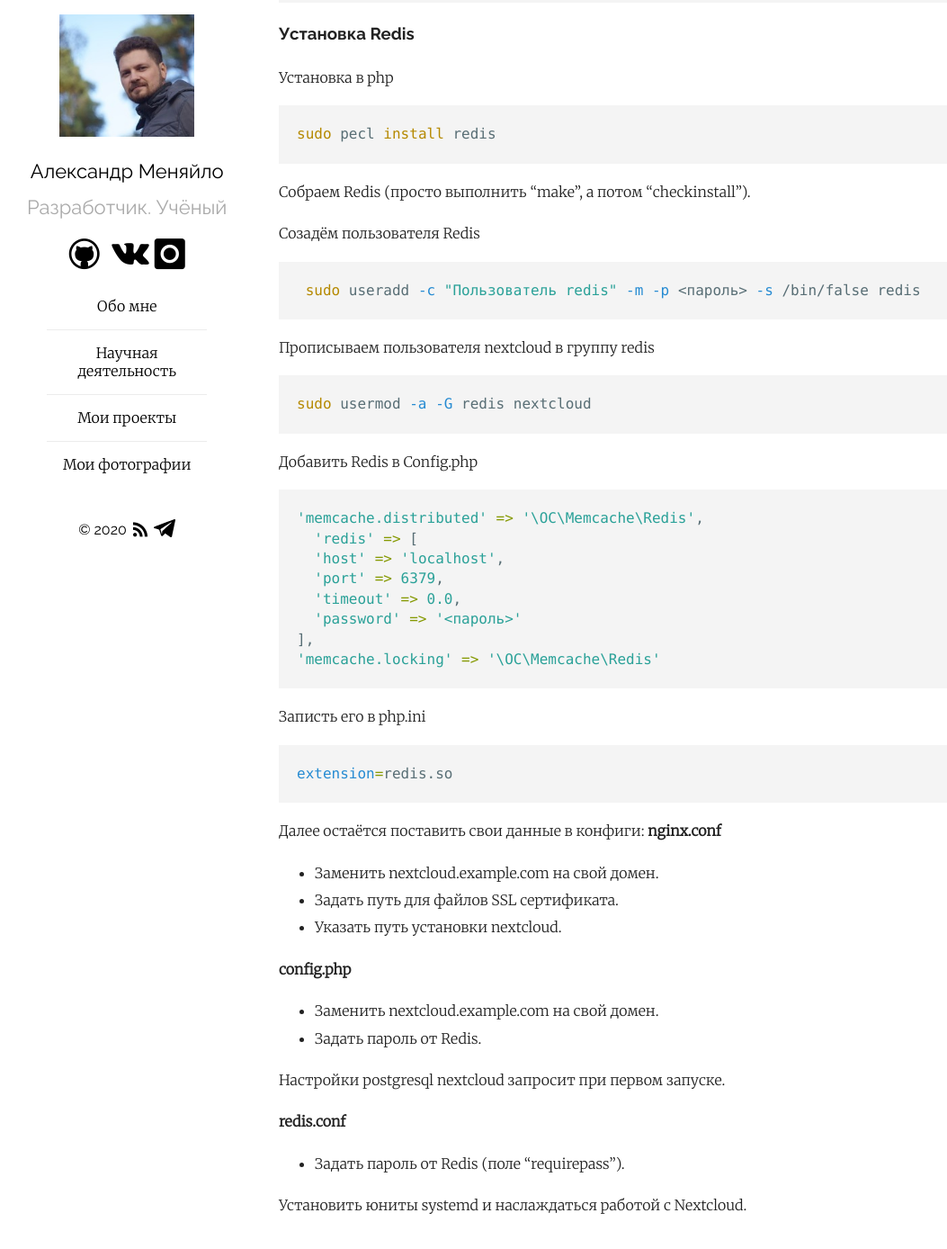
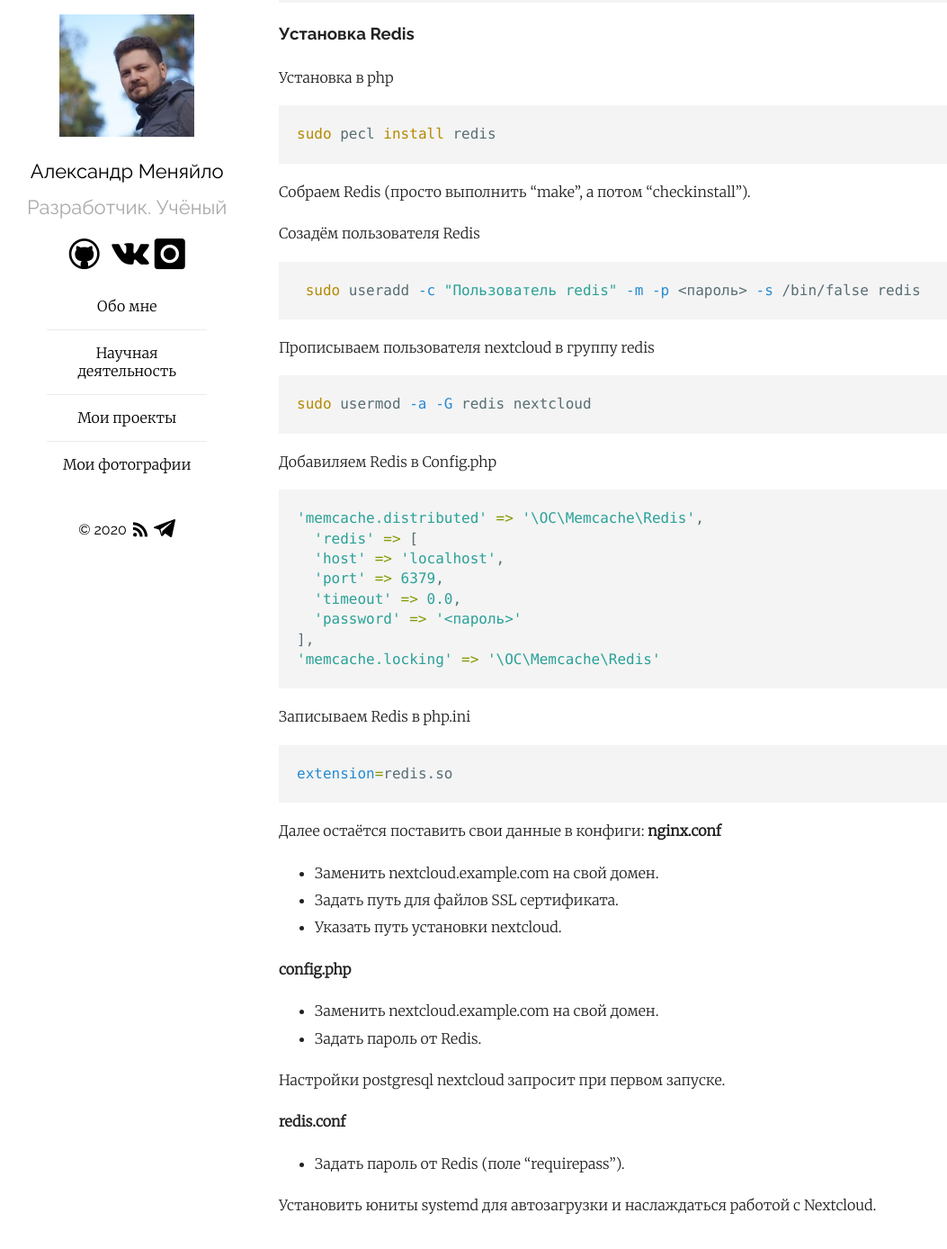
Before and after one commit to Mendeo/mendeo.github.io, a Jekyll site: the page built from _posts/2020-24-04-ustanovka-nextcloud.md, in a window 1280 px wide and 1400 px high, scrolled down 3880 px. Shown: the top 1388 px of the window at 90% size, without its empty margins (45-1098 px from the left). Built offline with Jekyll 4.4.1, drawn with Linux system fonts in a browser that asks for light colours; some of the changed text lies outside the part shown.

Commit message:
Небольшая редакция поста.

````diff
--- a/_posts/2020-24-04-ustanovka-nextcloud.md
+++ b/_posts/2020-24-04-ustanovka-nextcloud.md
@@ -130,13 +130,14 @@ extension=imagick.so
 sudo pecl install apcu
 ```
 
-Добавил в Config.php
+Добавляем в Config.php
 
 ```php
 'memcache.local' => '\OC\Memcache\APCu',
 ```
 
-И записал его в php.ini
+И записываем его в php.ini
+
 ```bash
 extension=apcu.so
 ```
@@ -162,7 +163,7 @@ sudo pecl install redis
 sudo usermod -a -G redis nextcloud
 ```
 
-Добавить Redis в Config.php
+Добавиляем Redis в Config.php
 ```php
 'memcache.distributed' => '\OC\Memcache\Redis',
   'redis' => [
@@ -174,7 +175,7 @@ sudo usermod -a -G redis nextcloud
 'memcache.locking' => '\OC\Memcache\Redis'
 ```
 
-Записть его в php.ini
+Записываем Redis в php.ini
 ```bash
 extension=redis.so
 ```
@@ -194,4 +195,4 @@ extension=redis.so
 **redis.conf**
 * Задать пароль от Redis (поле "requirepass").
 
-Установить юниты systemd и наслаждаться работой с Nextcloud.
+Установить юниты systemd для автозагрузки и наслаждаться работой с Nextcloud.
````
